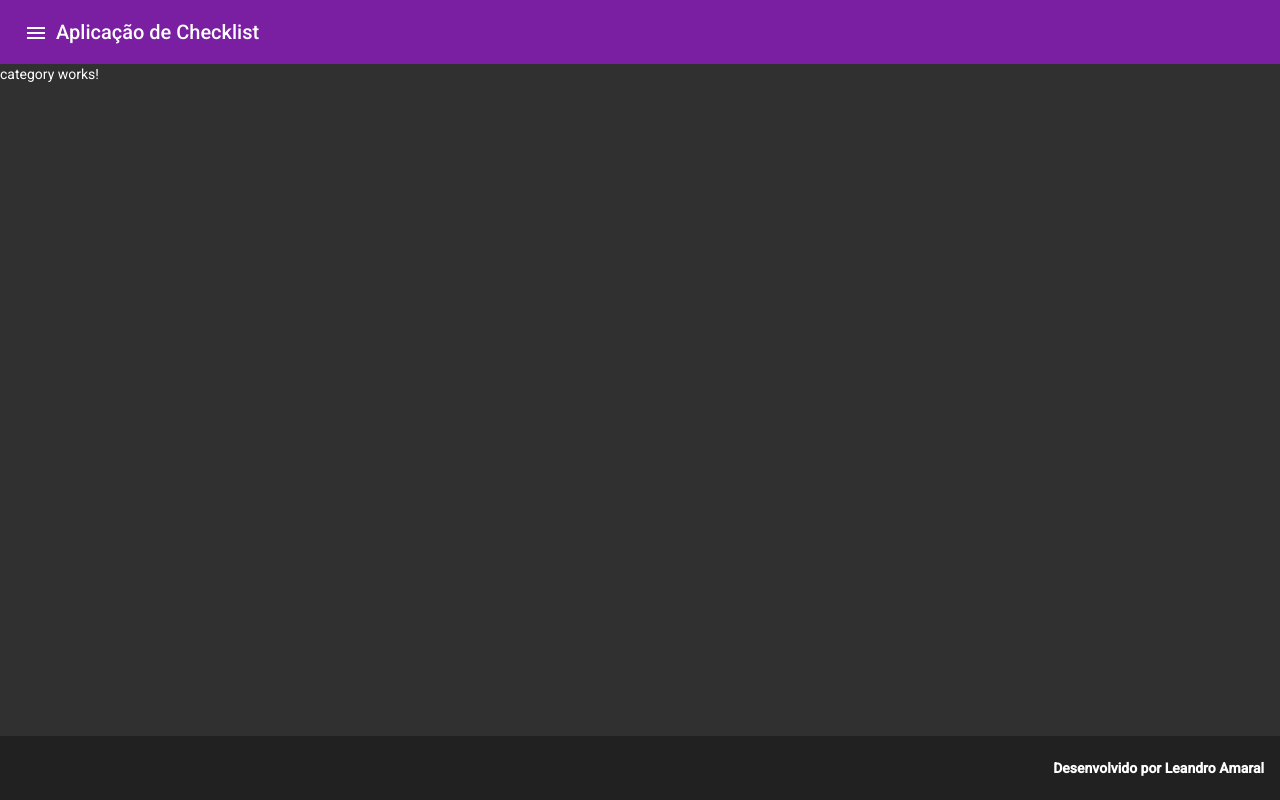
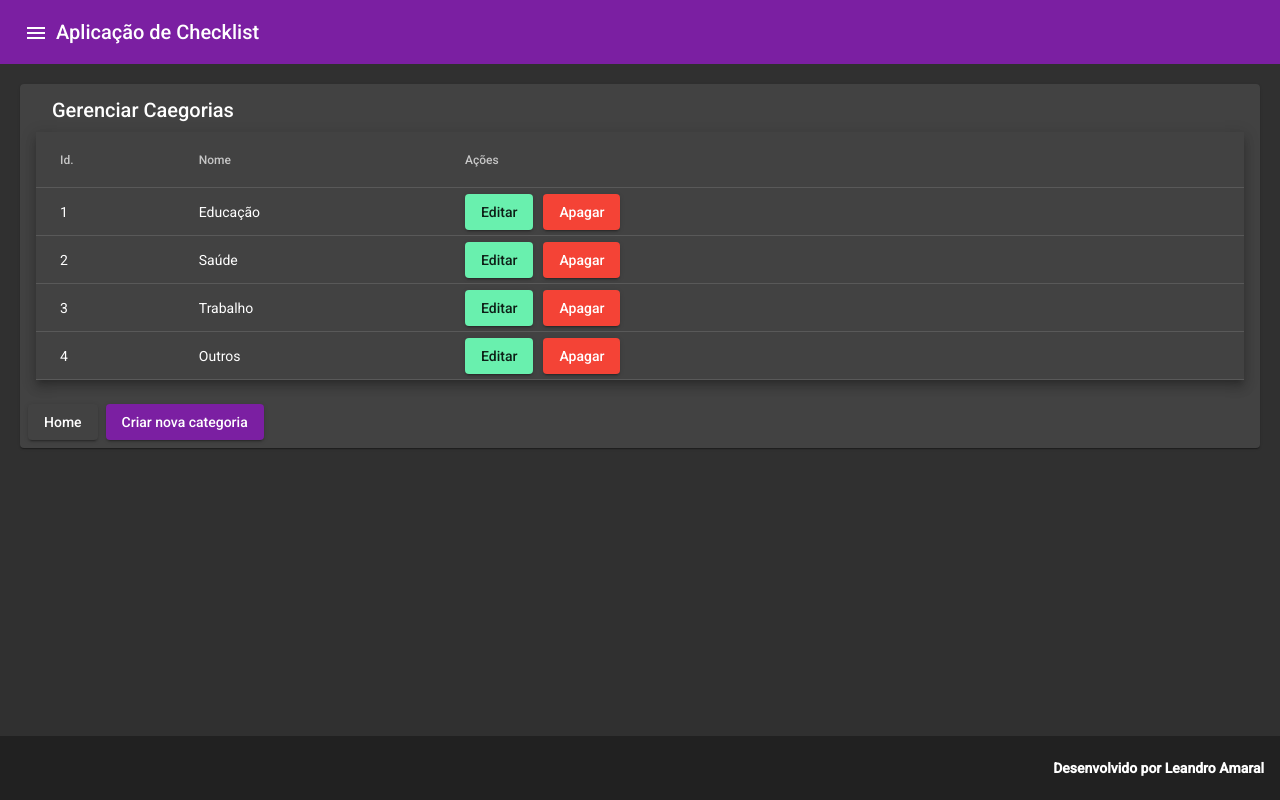
Before and after one commit to Git-LeAmaral/checklist-app, an Angular app: page /categoria in a window 1280 px wide. Built offline with nearby package versions, Linux system fonts and the light colour scheme.

Commit message:
feat: Adicionado conteudo de categoria

```diff
--- /dev/null
+++ b/src/app/_models/category.ts
@@ -0,0 +1,4 @@
+export class Category {
+  public name!: string;
+  public guid!: string;
+}
--- a/src/app/app.module.ts
+++ b/src/app/app.module.ts
@@ -26,7 +26,7 @@
     AppRoutingModule,
     FormsModule,
     BrowserAnimationsModule,
-    MaterialModule,
+    MaterialModule
   ],
   providers: [],
   bootstrap: [AppComponent]
--- a/src/app/category/category.component.html
+++ b/src/app/category/category.component.html
@@ -1 +1,45 @@
-<p>category works!</p>
+<div>
+    <mat-card class="m-20">
+
+        <mat-card-header>
+            <mat-card-title>Gerenciar Caegorias</mat-card-title>
+        </mat-card-header>
+
+        <mat-card-content>
+
+          <table mat-table [dataSource]="dataSource" class="mat-elevation-z8 w-100">
+
+            <!-- Id Column -->
+            <ng-container matColumnDef="id">
+              <th mat-header-cell *matHeaderCellDef> Id. </th>
+              <td mat-cell *matCellDef="let element; let i = index"> {{i + 1}} </td>
+            </ng-container>
+
+            <!-- Name Column -->
+            <ng-container matColumnDef="name">
+              <th mat-header-cell *matHeaderCellDef> Nome </th>
+              <td mat-cell *matCellDef="let element"> {{element.name}} </td>
+            </ng-container>
+
+            <!-- Actions Column -->
+            <ng-container matColumnDef="actions">
+              <th mat-header-cell *matHeaderCellDef> Ações </th>
+              <td mat-cell *matCellDef="let element">
+                <button (click)="editCategory(element)" mat-raised-button color="accent" class="mr-10">Editar</button>
+                <button (click)="deleteCategory(element)" mat-raised-button color="warn">Apagar</button>
+              </td>
+            </ng-container>
+
+            <tr mat-header-row *matHeaderRowDef="displayedColumns"></tr>
+            <tr mat-row *matRowDef="let row; columns: displayedColumns;"></tr>
+          </table>
+
+        </mat-card-content>
+
+        <mat-card-actions>
+            <a mat-raised-button [routerLink]="['/']">Home</a>
+            <a mat-raised-button color="primary" (click)="createNewCategory()">Criar nova categoria</a>
+        </mat-card-actions>
+
+    </mat-card>
+</div>
--- a/src/app/category/category.component.ts
+++ b/src/app/category/category.component.ts
@@ -1,4 +1,12 @@
 import { Component, OnInit } from '@angular/core';
+import { Category } from '../_models/category';
+
+export const CATEGORY_DATA = [
+  {name: 'Educação', guid: 'aaa-bbb-ccc-dddd'},
+  {name: 'Saúde', guid: 'aaa-bbb-ccc-dddd'},
+  {name: 'Trabalho', guid: 'aaa-bbb-ccc-dddd'},
+  {name: 'Outros', guid: 'aaa-bbb-ccc-dddd'}
+]
 
 @Component({
   selector: 'app-category',
@@ -7,9 +15,24 @@
 })
 export class CategoryComponent implements OnInit {
 
+  public displayedColumns: string[] = ['id', 'name', 'actions'];
+  public dataSource: Category[] = CATEGORY_DATA;
+
   constructor() { }
 
   ngOnInit(): void {
   }
 
+  public editCategory(category: Category) {
+    console.log('edit category clicked');
+  }
+
+  public deleteCategory(category: Category) {
+    console.log('delete category clicked');
+  }
+
+  public createNewCategory() {
+    console.log('create category clicked');
+  }
+
 }
--- a/src/styles.css
+++ b/src/styles.css
@@ -21,3 +21,15 @@
 .ml-15p {
   margin-left: 15px;
 }
+
+.w-100 {
+  width: 100%;
+}
+
+.m-20 {
+  margin: 20px;
+}
+
+.mr-10 {
+  margin-right: 10px !important;
+}
```
Also changed, not shown: src/app/material.module.ts (+8 -2 lines).
